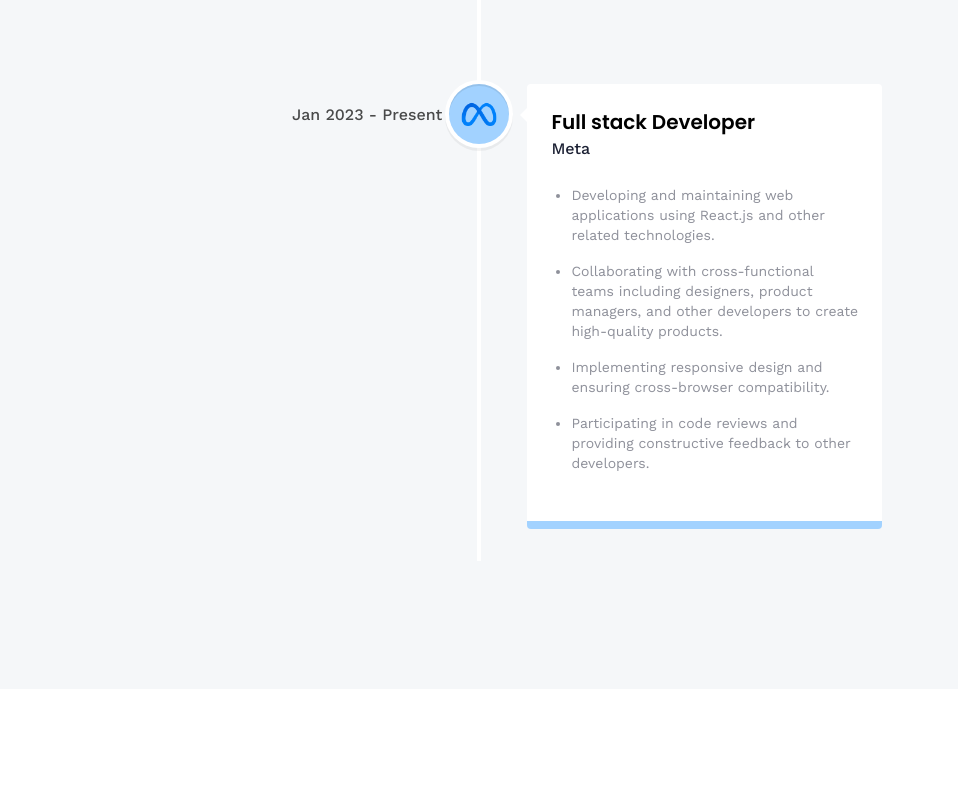
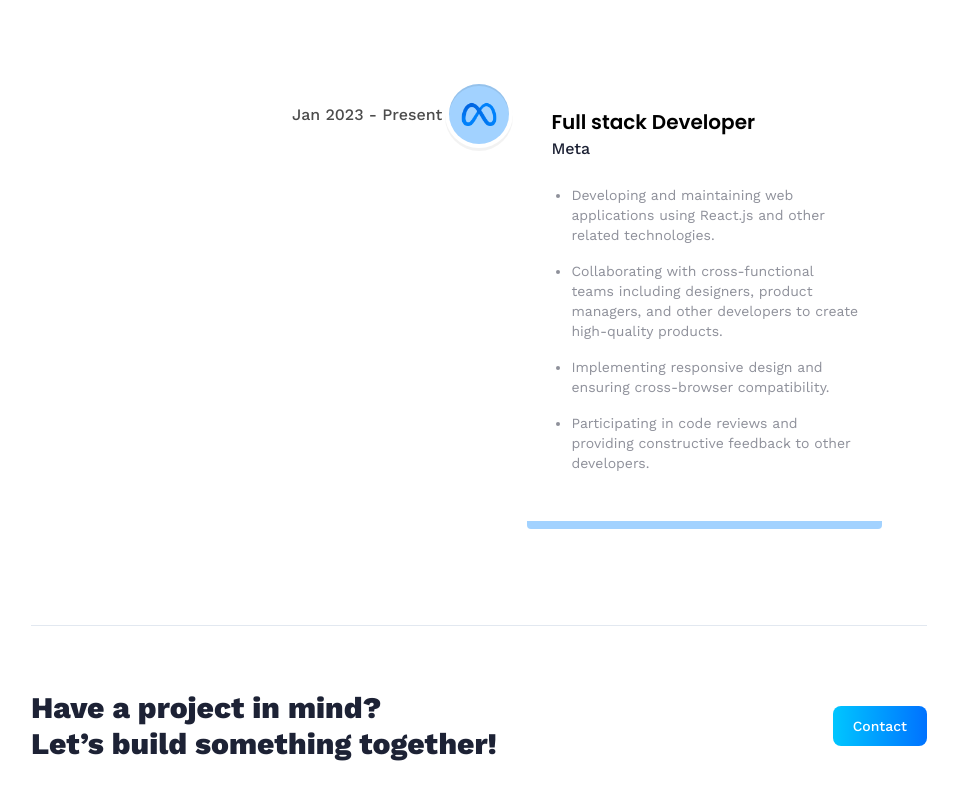
Before and after one commit to kads1024/project-portfolio, a React (Vite) app: page /about in a window 1280 px wide. Shown: the part 2469-3269 px from the top of the page, without its empty margins (161-1119 px from the left). Before the commit the page ends 3158 px from the top, so only its background shows below. Built offline with nearby package versions, Linux system fonts and the light colour scheme.

Commit message:
Added Call to Action

```diff
--- a/src/App.jsx
+++ b/src/App.jsx
@@ -6,7 +6,7 @@
 
 const App = () => {
   return (
-    <main className="bg-slate-300/20">
+    <main className="bg-slate-300/20 h-[100vh]">
         <Router>
             <Navbar />
             <Routes>
--- /dev/null
+++ b/src/components/CTA.jsx
@@ -0,0 +1,17 @@
+import { Link } from "react-router-dom";
+
+const CTA = () => {
+  return (
+    <section className='cta'>
+      <p className='cta-text'>
+        Have a project in mind? <br className='sm:block hidden' />
+        Let’s build something together!
+      </p>
+      <Link to='/contact' className='btn'>
+        Contact
+      </Link>
+    </section>
+  );
+};
+
+export default CTA;
--- a/src/pages/About.jsx
+++ b/src/pages/About.jsx
@@ -2,6 +2,7 @@
 import 'react-vertical-timeline-component/style.min.css';
 
 import { skills, experiences } from '../constants'
+import CTA from '../components/CTA';
 
 const About = () => {
   return (
@@ -95,6 +96,8 @@
             </VerticalTimeline>
           </div>
       </div>
+      <hr className='border-slate-200'/>
+      <CTA />
     </section>
   )
 }
```
